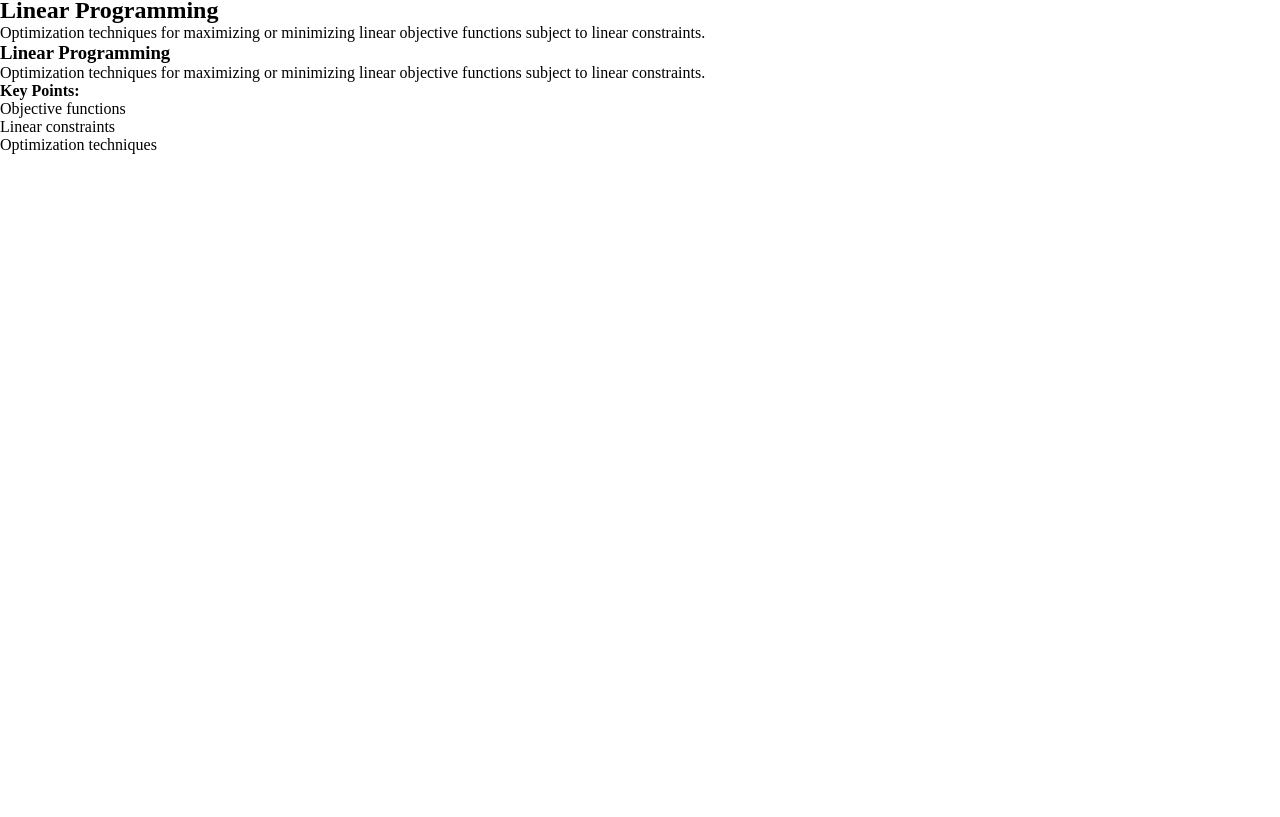
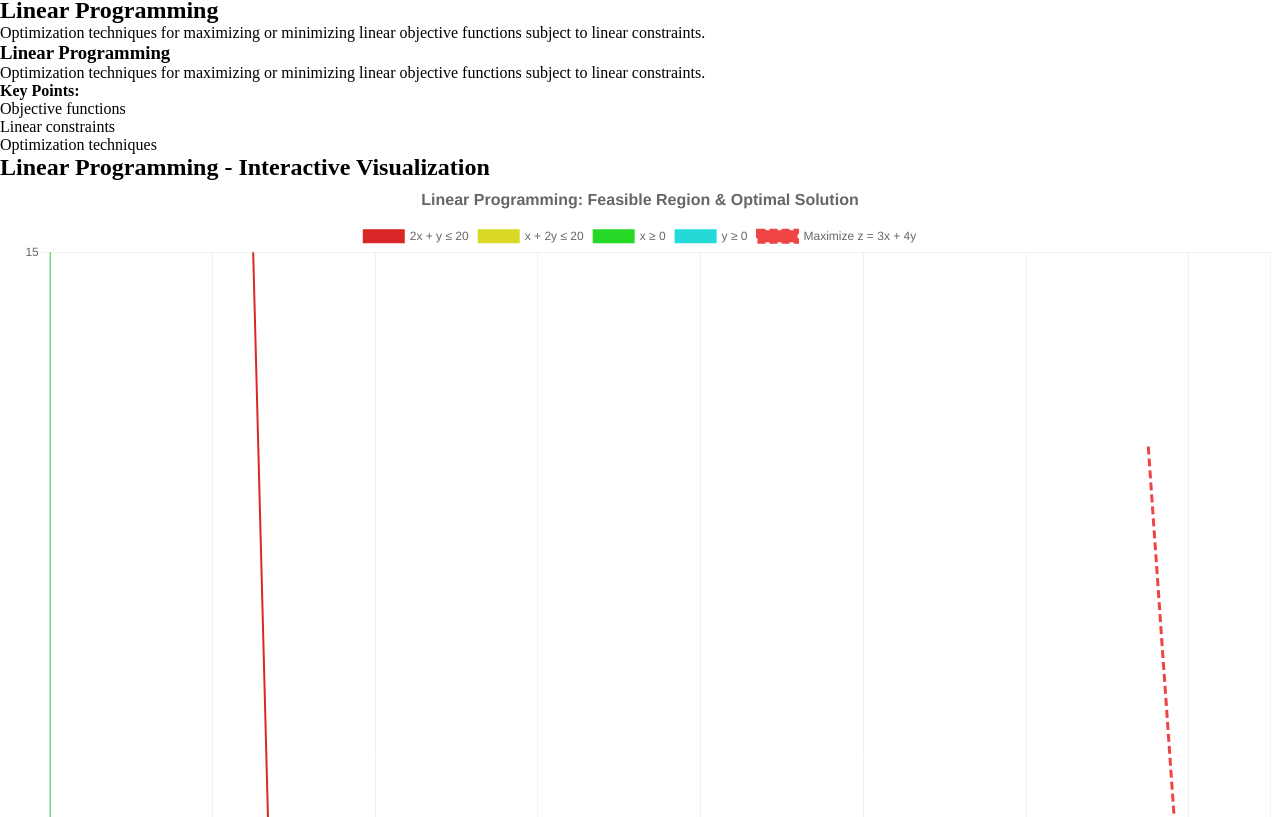
Before and after one commit to Rampage2229/Math-builder3, a Next.js app in the folder project/: page /en/social in a window 1280 px wide. Shown: the part 923-1740 px from the top of the page. Before the commit the page ends 1077 px from the top, so only its background shows below. Built offline with nearby package versions, Linux system fonts and the light colour scheme.

Commit message:
Worker 3 (Cycle #68) deliverables

```diff
--- a/project/src/app/[locale]/social/page.tsx
+++ b/project/src/app/[locale]/social/page.tsx
@@ -2,6 +2,7 @@
 
 import { TheorySection, TheoryTopic } from "@/components/theory/TheorySection";
 import { socialDictionary } from "@/lib/dictionaries/social";
+import { LinearProgrammingVisualization } from "@/components/charts/LinearProgrammingVisualization";
 
 interface SocialDictionary {
   page_title: string;
@@ -327,6 +328,68 @@ export default async function SocialTrackPage({
             description={dict.linear_programming_desc}
             topics={pageTopics.filter((t) => t.id === "linear-programming")}
           />
+
+          {/* Linear Programming Visualization */}
+          <section className="mt-16">
+            <h2 className="text-2xl font-bold text-zinc-900 dark:text-zinc-100 mb-6 text-center">
+              {dict.linear_programming_title} - Interactive Visualization
+            </h2>
+            <LinearProgrammingVisualization
+              constraints={[
+                { id: "c1", label: "2x + y ≤ 20", a: 2, b: 1, c: 20, type: "<=" },
+                { id: "c2", label: "x + 2y ≤ 20", a: 1, b: 2, c: 20, type: "<=" },
+                { id: "c3", label: "x ≥ 0", a: 1, b: 0, c: 0, type: ">=" },
+                { id: "c4", label: "y ≥ 0", a: 0, b: 1, c: 0, type: ">=" },
+              ]}
+              objective={{ label: "Maximize z = 3x + 4y", a: 3, b: 4, maximize: true }}
+              title="Linear Programming: Feasible Region & Optimal Solution"
+              xLabel="x"
+              yLabel="y"
+              xMax={15}
+              yMax={15}
+              simplexSteps={[
+                {
+                  step: 1,
+                  description: "Convert inequalities to equations by adding slack variables s1, s2",
+                  tableau: [
+                    [2, 1, 1, 0, 20],
+                    [1, 2, 0, 1, 20],
+                    [-3, -4, 0, 0, 0],
+                  ],
+                  basicVariables: ["s1", "s2"],
+                  enteringVariable: "y",
+                  leavingVariable: "s2",
+                  pivotElement: 2,
+                },
+                {
+                  step: 2,
+                  description: "Pivot on y in row 2, normalize and eliminate",
+                  tableau: [
+                    [1.5, 0, 1, -0.5, 10],
+                    [0.5, 1, 0, 0.5, 10],
+                    [-1, 0, 0, 2, 40],
+                  ],
+                  basicVariables: ["s1", "y"],
+                  enteringVariable: "x",
+                  leavingVariable: "s1",
+                  pivotElement: 1.5,
+                },
+                {
+                  step: 3,
+                  description: "Pivot on x in row 1, optimal solution reached",
+                  tableau: [
+                    [1, 0, 2/3, -1/3, 20/3],
+                    [0, 1, -1/3, 2/3, 20/3],
+                    [0, 0, 2/3, 5/3, 160/3],
+                  ],
+                  basicVariables: ["x", "y"],
+                  enteringVariable: "none",
+                  leavingVariable: "none",
+                  pivotElement: 0,
+                },
+              ]}
+            />
+          </section>
         </section>
       </main>
     </div>
```
